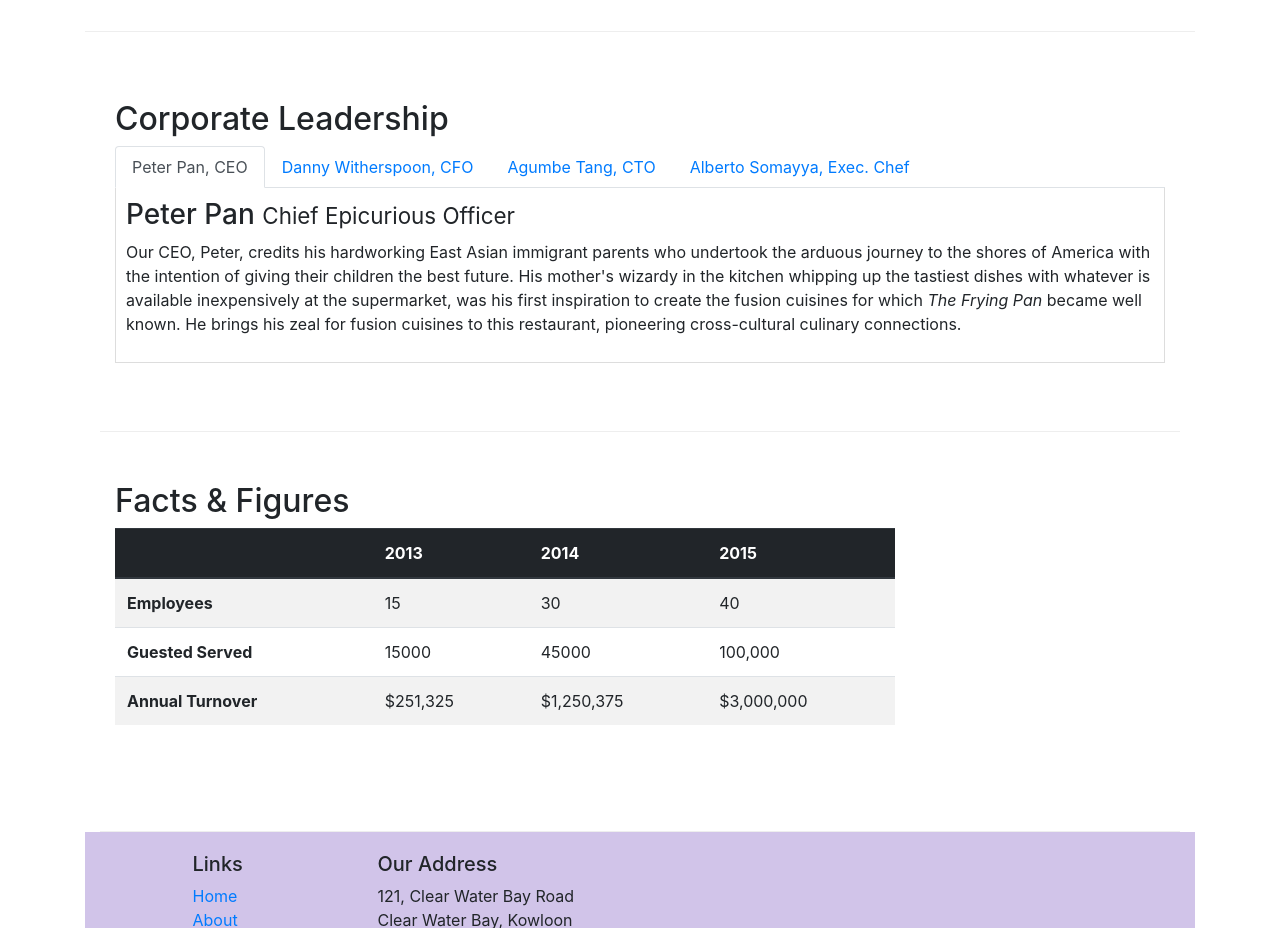
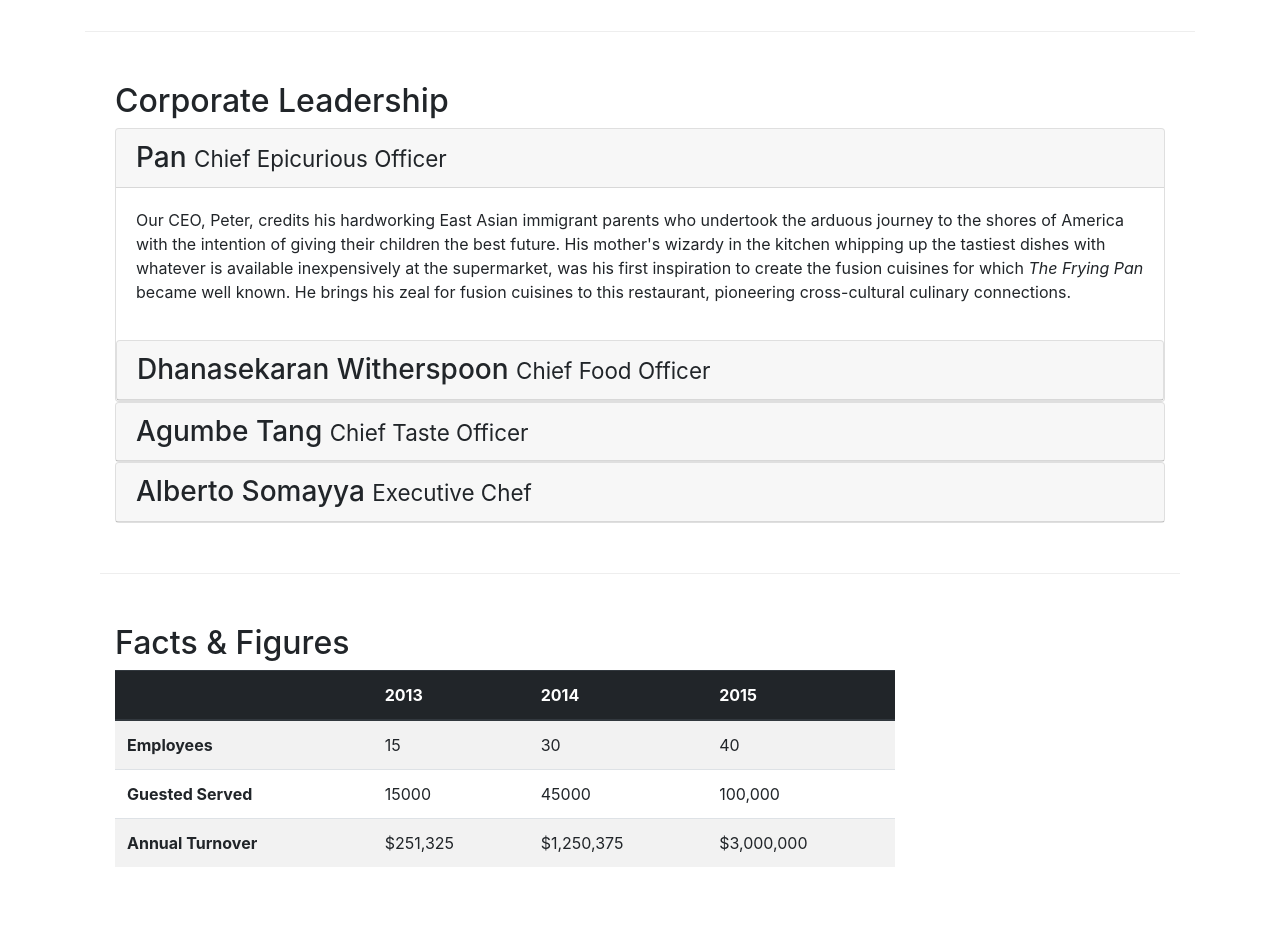
Before and after one commit to aleortbas/Week2-fullstack, a website: page aboutus.html in a window 1280 px wide. Shown: the part 940-1868 px from the top of the page. Drawn offline with nearby package versions, Linux system fonts and the light colour scheme.

Commit message:
accordion

```diff
--- a/aboutus.html
+++ b/aboutus.html
@@ -105,42 +105,66 @@
                 <div class="col-12">
                     <h2>Corporate Leadership</h2>
 
-                    <ul class="nav nav-tabs">
-                        <li class="nav-item">
-                            <a href="#peter" class="nav-link active" role="tab" data-toggle="tab">Peter Pan, CEO</a>
-                        </li>
-                        <li class="nav-item">
-                            <a href="#danny" class="nav-link" role="tab" data-toggle="tab">Danny Witherspoon, CFO</a>
-                        </li>
-                        <li class="nav-item">
-                            <a href="#agumbe" class="nav-link" role="tab" data-toggle="tab">Agumbe Tang, CTO</a>
-                        </li>
-                        <li class="nav-item">
-                            <a href="#alberto" class="nav-link" role="tab" data-toggle="tab">Alberto Somayya, Exec. Chef</a>
-                        </li>
-                    </ul>
 
+                    <div id="accordion">
+                        <div class="card">
+                            <div class="card-header" role="tab" id="peterhead">
+                                <h3 class="mb-0">
+                                    <a data-toggle="collapse" data-target="#peter">
+                                        Pan <small>Chief Epicurious Officer</small>
+                                    </a>
+                                </h3>
+                            </div>
+                            <div role="tabpanel" class="collapse show" id="peter" data-parent="#accordion">
+                                <div class="card-body">
+                                    <p class="d-none d-sm-block">Our CEO, Peter, credits his hardworking East Asian immigrant parents who undertook the arduous journey to the shores of America with the intention of giving their children the best future. His mother's wizardy in the kitchen whipping up the tastiest dishes with whatever is available inexpensively at the supermarket, was his first inspiration to create the fusion cuisines for which <em>The Frying Pan</em> became well known. He brings his zeal for fusion cuisines to this restaurant, pioneering cross-cultural culinary connections.</p>
+                                </div>
+                            </div>
 
-                    <div class="tab-content">
-                        <div role="tabpanel" class="tab-pane fade show active" id="peter">
-                            <h3>Peter Pan <small>Chief Epicurious Officer</small></h3>
-                            <p class="d-none d-sm-block">Our CEO, Peter, credits his hardworking East Asian immigrant parents who undertook the arduous journey to the shores of America with the intention of giving their children the best future. His mother's wizardy in the kitchen whipping up the tastiest dishes with whatever is available inexpensively at the supermarket, was his first inspiration to create the fusion cuisines for which <em>The Frying Pan</em> became well known. He brings his zeal for fusion cuisines to this restaurant, pioneering cross-cultural culinary connections.</p>
+                            <div class="card">
+                                <div class="card-header" role="tab" id="dannyhead">
+                                <h3 class="mb-0">
+                                    <a class="collapsed" data-toggle="collapse" data-target="#danny">
+                                    Dhanasekaran Witherspoon <small>Chief Food Officer</small>
+                                    </a>
+                                </h3>
+                            </div>
+                            <div class="collapse" id="danny" data-parent="#accordion">
+                                <div class="card-body">
+                                    <p class="d-none d-sm-block">Our CFO, Danny, as he is affectionately referred to by his colleagues, comes from a long established family tradition in farming and produce. His experiences growing up on a farm in the Australian outback gave him great appreciation for varieties of food sources. As he puts it in his own words, <em>Everything that runs, wins, and everything that stays, pays!</em></p>
+                                </div>
+                            </div>
+                            </div>
                         </div>
+                        <div class="card">
+                                <div class="card-header" role="tab" id="agumbehead">
+                                <h3 class="mb-0">
+                                    <a class="collapsed" data-toggle="collapse" data-target="#agumbe">
+                                    Agumbe Tang <small>Chief Taste Officer</small>
+                                    </a>
+                                </h3>
+                            </div>
+                            <div class="collapse" id="agumbe" data-parent="#accordion">
+                                <div class="card-body">
+                                    <p class="d-none d-sm-block">Blessed with the most discerning gustatory sense, Agumbe, our CTO, personally ensures that every dish that we serve meets his exacting tastes. Our chefs dread the tongue lashing that ensues if their dish does not meet his exacting standards. He lives by his motto, <em>You click only if you survive my lick.</em></p>
 
-                        <div role="tabpanel" class="tab-pane fade" id="danny">
-                            <h3>Dhanasekaran Witherspoon <small>Chief Food Officer</small></h3>
-                            <p class="d-none d-sm-block">Our CFO, Danny, as he is affectionately referred to by his colleagues, comes from a long established family tradition in farming and produce. His experiences growing up on a farm in the Australian outback gave him great appreciation for varieties of food sources. As he puts it in his own words, <em>Everything that runs, wins, and everything that stays, pays!</em></p>
+                                </div>
+                            </div>
                         </div>
-
-                        <div role="tabpanel" class="tab-pane fade" id="agumbe">
-                            <h3>Agumbe Tang <small>Chief Taste Officer</small></h3>
-                            <p class="d-none d-sm-block">Blessed with the most discerning gustatory sense, Agumbe, our CTO, personally ensures that every dish that we serve meets his exacting tastes. Our chefs dread the tongue lashing that ensues if their dish does not meet his exacting standards. He lives by his motto, <em>You click only if you survive my lick.</em></p>
+                        <div class="card">
+                            <div class="card-header" role="tab" id="albertohead">
+                            <h3 class="mb-0">
+                                <a class="collapsed" data-toggle="collapse" data-target="#alberto">
+                                Alberto Somayya <small>Executive Chef</small>
+                                </a>
+                            </h3>
                         </div>
-
-                        <div role="tabpanel" class="tab-pane fade" id="alberto">
-                            <h3>Alberto Somayya <small>Executive Chef</small></h3>
-                            <p class="d-none d-sm-block">Award winning three-star Michelin chef with wide International experience having worked closely with whos-who in the culinary world, he specializes in creating mouthwatering Indo-Italian fusion experiences. He says, <em>Put together the cuisines from the two craziest cultures, and you get a winning hit! Amma Mia!</em></p>
+                        <div class="collapse" id="alberto" data-parent="#accordion">
+                            <div class="card-body">
+                                <p class="d-none d-sm-block">Award winning three-star Michelin chef with wide International experience having worked closely with whos-who in the culinary world, he specializes in creating mouthwatering Indo-Italian fusion experiences. He says, <em>Put together the cuisines from the two craziest cultures, and you get a winning hit! Amma Mia!</em></p>
+                            </div>
                         </div>
+                    </div>
                     </div>
             </div>
        </div>
```
